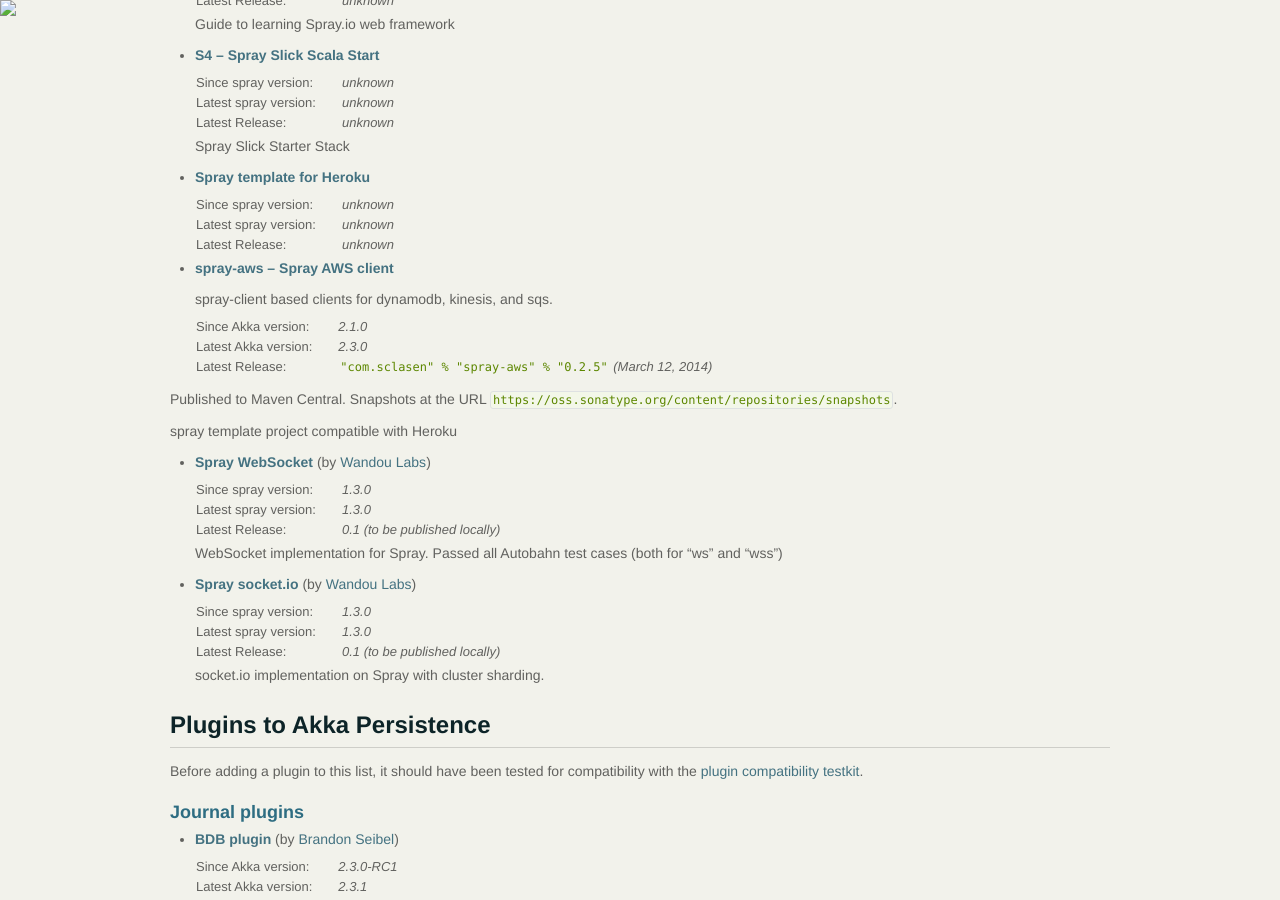
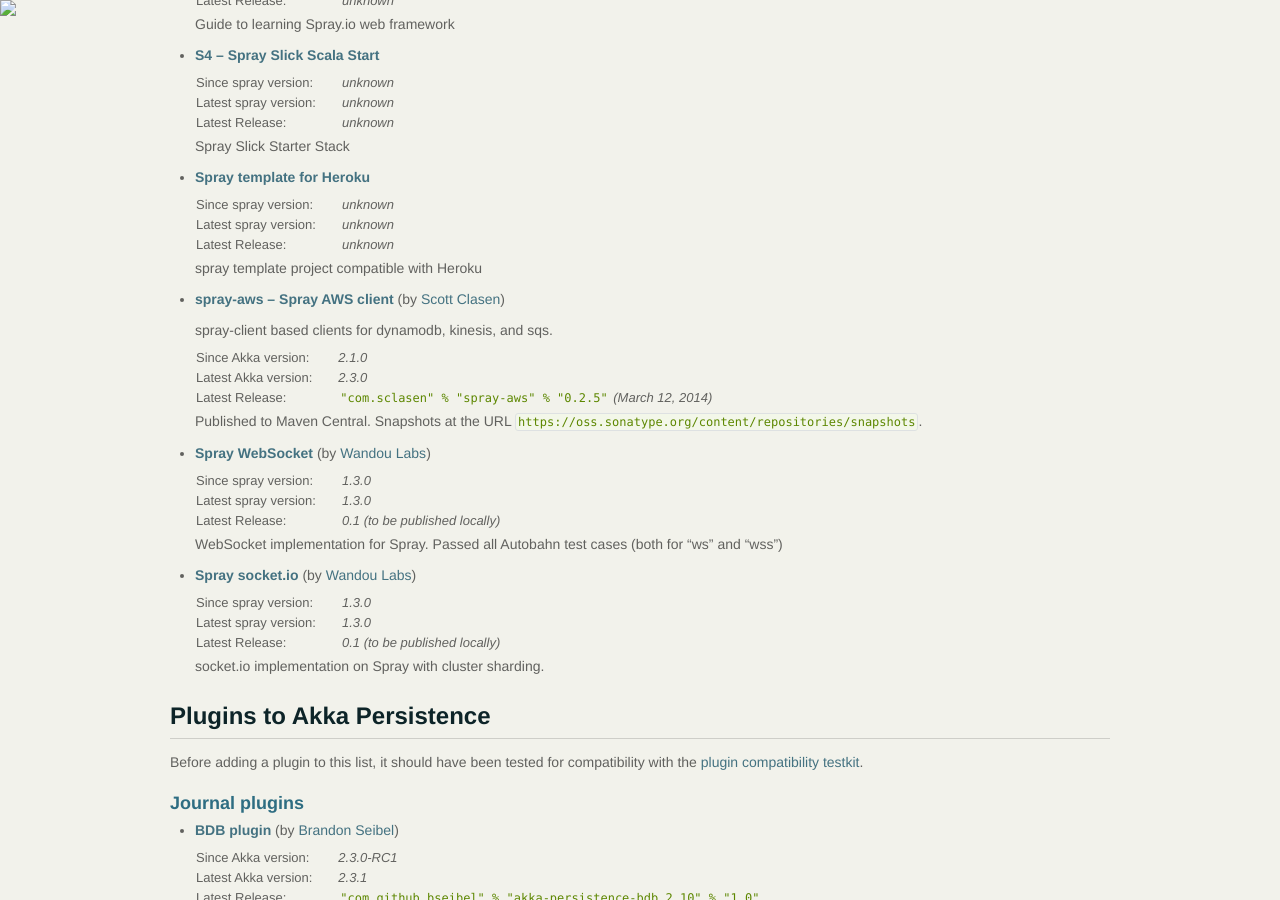
Before and after one commit to raboof/akka.github.com, a Jekyll site: the page built from community/index.md, in a window 1280 px wide and 900 px high, scrolled down 2354 px. Built offline with Jekyll 4.4.1, drawn with Linux system fonts in a browser that asks for light colours.

Commit message:
fix up indentation in Spray AWS plugin

```diff
--- a/community/index.md
+++ b/community/index.md
@@ -219,7 +219,9 @@
   <tr><td>Latest Release:</td><td>unknown</td></tr>
   </table>
 
-* **[spray-aws – Spray AWS client](https://github.com/sclasen/spray-aws)**
+  spray template project compatible with Heroku
+
+* **[spray-aws – Spray AWS client](https://github.com/sclasen/spray-aws)** (by [Scott Clasen](https://github.com/sclasen))
 
   spray-client based clients for dynamodb, kinesis, and sqs.
 
```
Also changed, not shown: other parts of community/index.md (+1 -3 lines).
